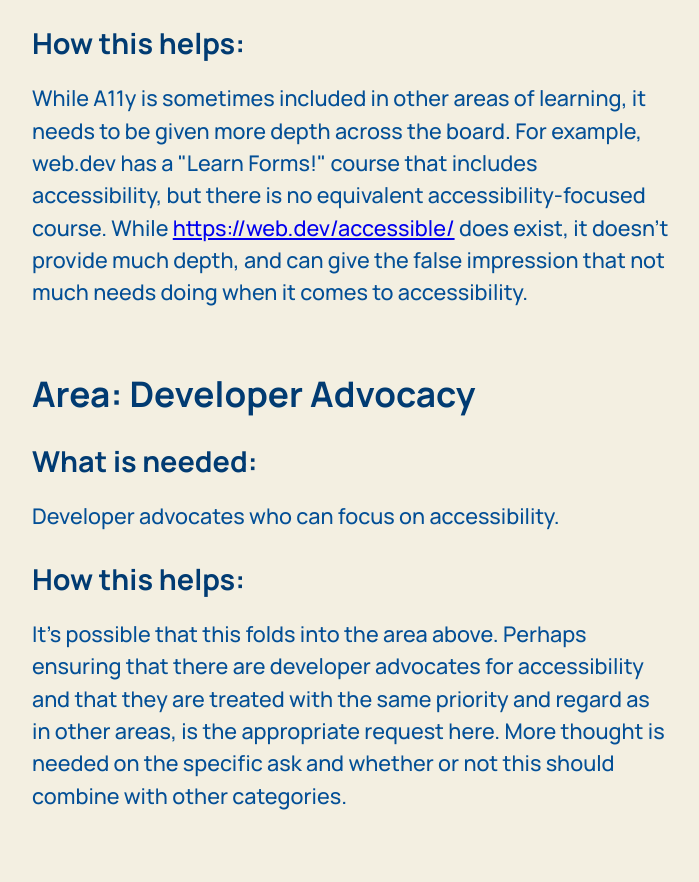
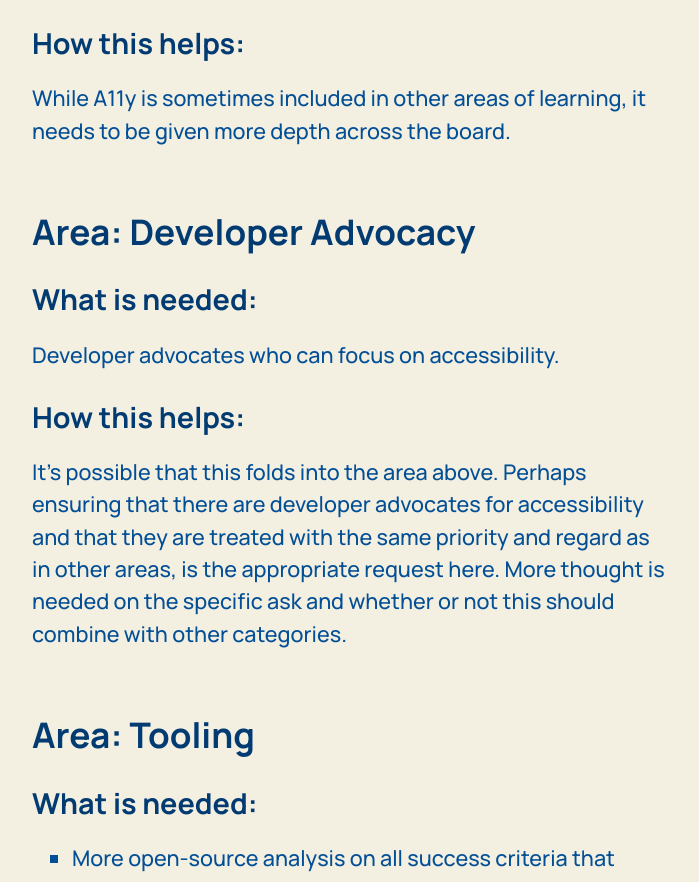
Before and after one commit to MelSumner/please-fund-a11y, a plain HTML site: page index.html in a window 1280 px wide. Shown: the part 2506-3388 px from the top of the page, without its empty margins (288-987 px from the left). Drawn offline with Linux system fonts and the light colour scheme.

Commit message:
update text

```diff
--- a/index.html
+++ b/index.html
@@ -66,10 +66,7 @@
       <li>Education materials for other specification groups</li>
     </ul>
     <h3>How this helps:</h3>
-    <p>While A11y is sometimes included in other areas of learning, it needs to be given more depth across the board. For example, web.dev has a "Learn Forms!" course that
-      includes accessibility, but there is no equivalent accessibility-focused course. While <a
-        href="https://web.dev/accessible/">https://web.dev/accessible/</a> does exist, it doesn't provide much depth,
-      and can give the false impression that not much needs doing when it comes to accessibility.</p>
+    <p>While A11y is sometimes included in other areas of learning, it needs to be given more depth across the board.</p>
     <h2 id="area-developer-advocacy">Area: Developer Advocacy</h2>
     <h3>What is needed:</h3>
     <p>Developer advocates who can focus on accessibility.</p>
```
